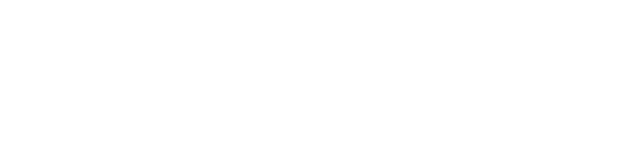
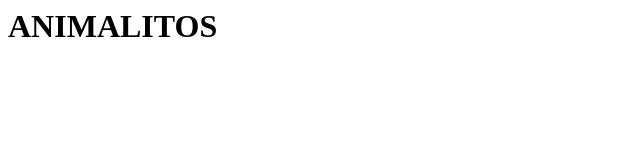
Before and after one commit to MarcosGomez7/nada, a plain HTML site: page index.html in a window 1280 px wide. Shown: the whole page, without its empty margins (0-640 px from the left). Drawn offline with Linux system fonts and the light colour scheme.

Commit message:
Update index.html

```diff
--- a/index.html
+++ b/index.html
@@ -1,5 +1,7 @@
 <html>
 <head>
-<title>ANIMALES</title>
-
+<title> MABLOWEB</title>
 </head>
+<h1>ANIMALITOS</h1>
+</body>
+</html>
```
